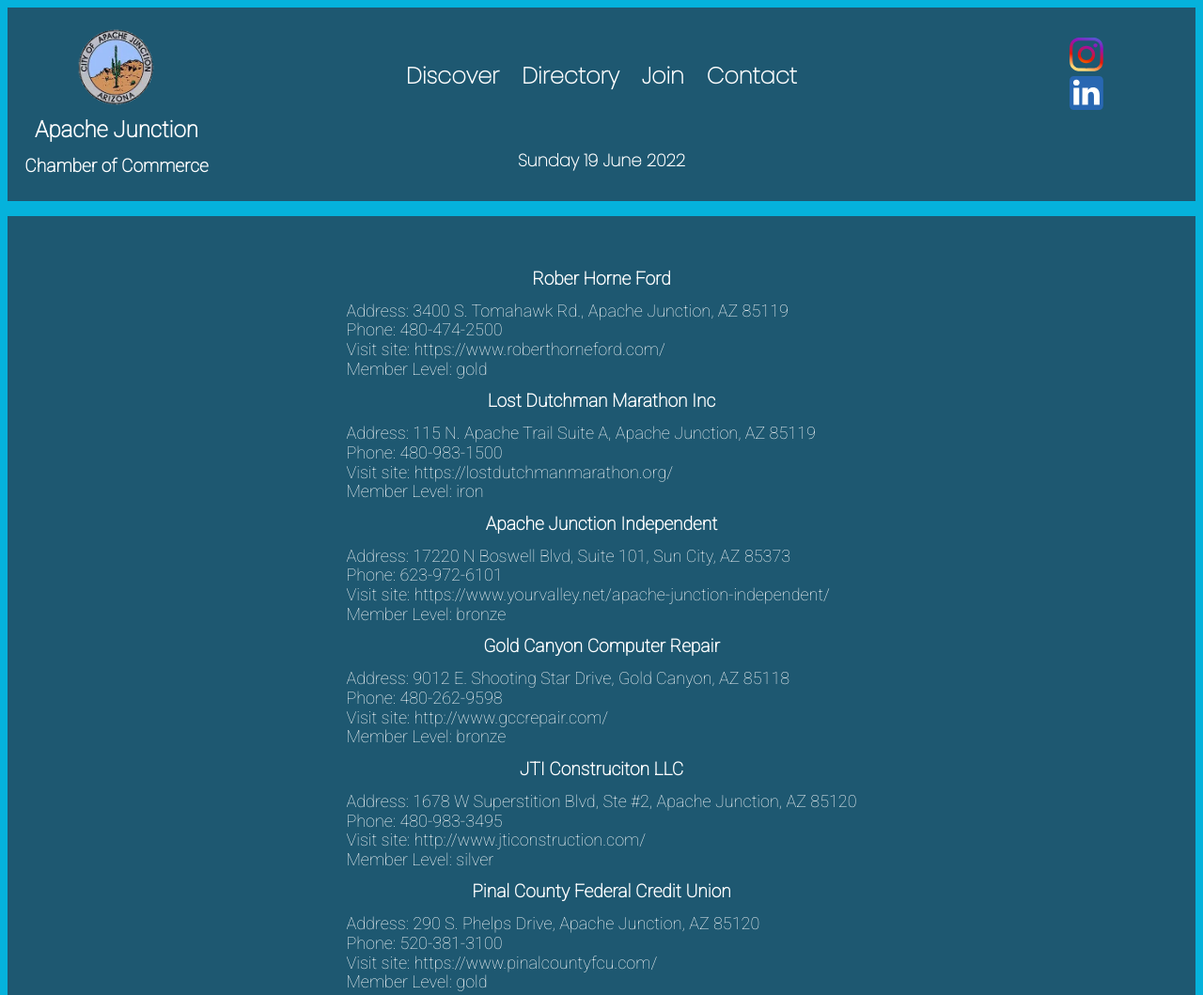
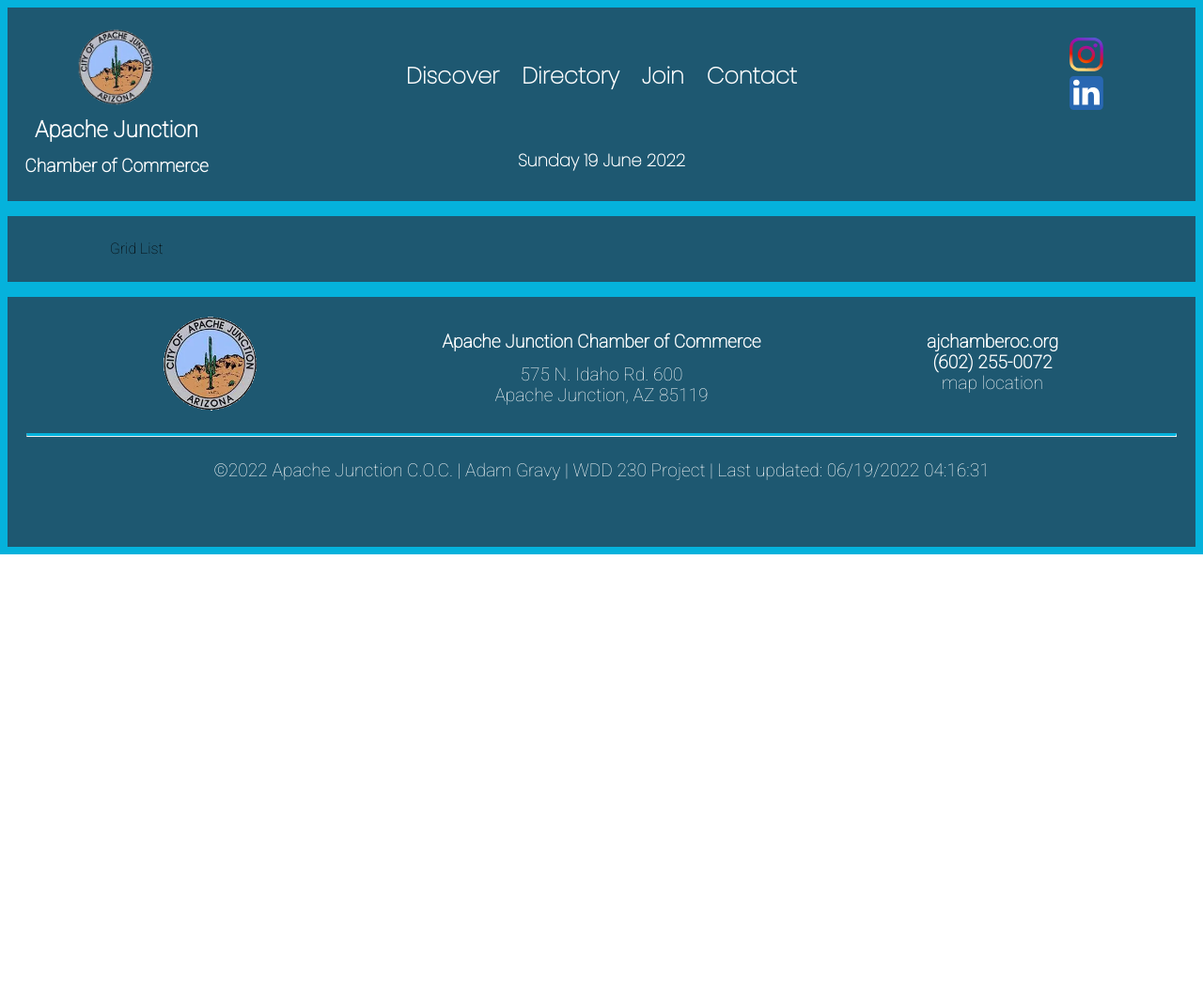
Before and after one commit to Grave-hub/wdd230, a plain HTML site: page chamber/directory.html in a window 1280 px wide. Shown: the top 1059 px of the page at 94% size. After the commit the page ends 800 px from the top, so only its background shows below. Drawn offline with Linux system fonts and the light colour scheme.

Commit message:
final submit week 9

```diff
--- a/chamber/directory.html
+++ b/chamber/directory.html
@@ -44,7 +44,15 @@
         </div>
     </header>
     <main>
-        <div class="cards">
+        <div id="mainDirectory">
+            <div class="directorymenu">
+                <button id="gridselect">Grid </button>
+                <button id="listselect">List </button>
+            </div>
+            <article class="grid">
+                <!-- <div class="cards"> -->
+                </div>
+            </article>
         </div>
     </main>
     <footer>
```
